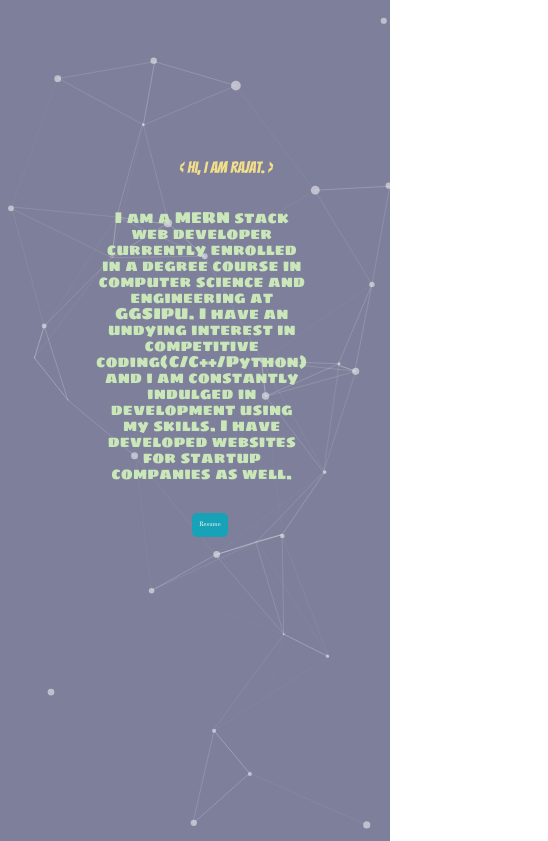
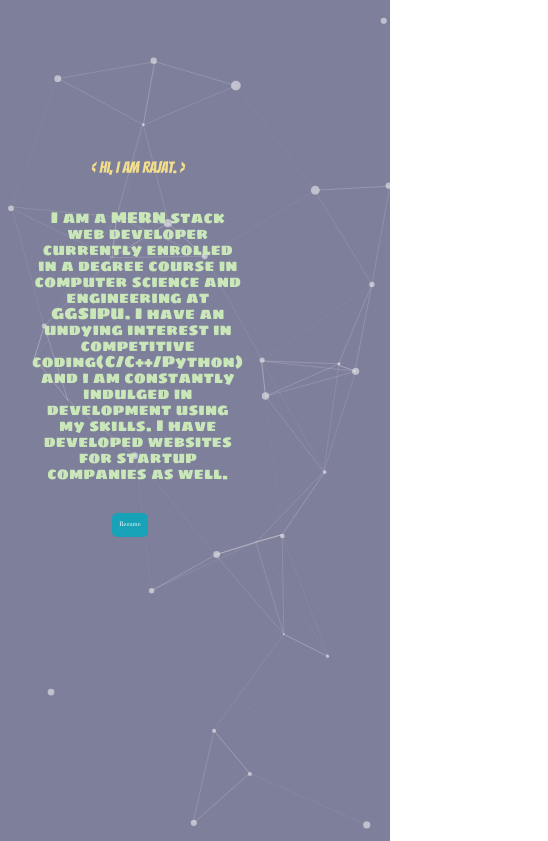
Before and after one commit to rajatmw1999/dottech, a plain HTML site: page index.html in a window 390 px wide. Shown: the top 841 px of the page, 548 px wide, since content can reach past the window. Drawn offline with nearby package versions, Linux system fonts and the light colour scheme.

```diff
--- a/css/style.css
+++ b/css/style.css
@@ -877,13 +877,16 @@
   } */
   #particles-js span{
     font-size: 1rem;
+    margin-left: -5rem;
   }
   #particles-js p{
     font-size: 1rem;
+    margin-left: 2rem;
   }
   .btn-lg{
     font-size: 0.4rem !important;
     padding: 0.4rem 0.4rem;
     margin-right: 8rem;
+    margin-left: -6rem;
   }
 }
```
